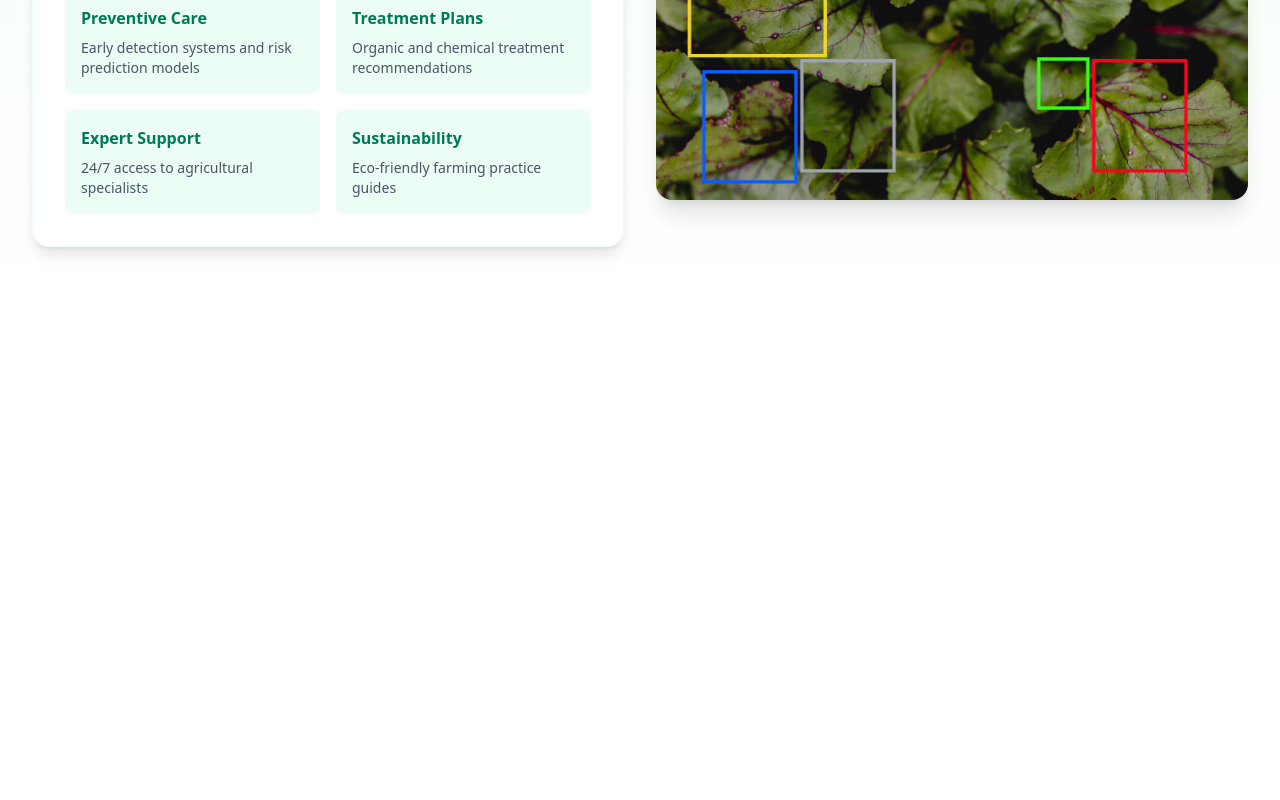
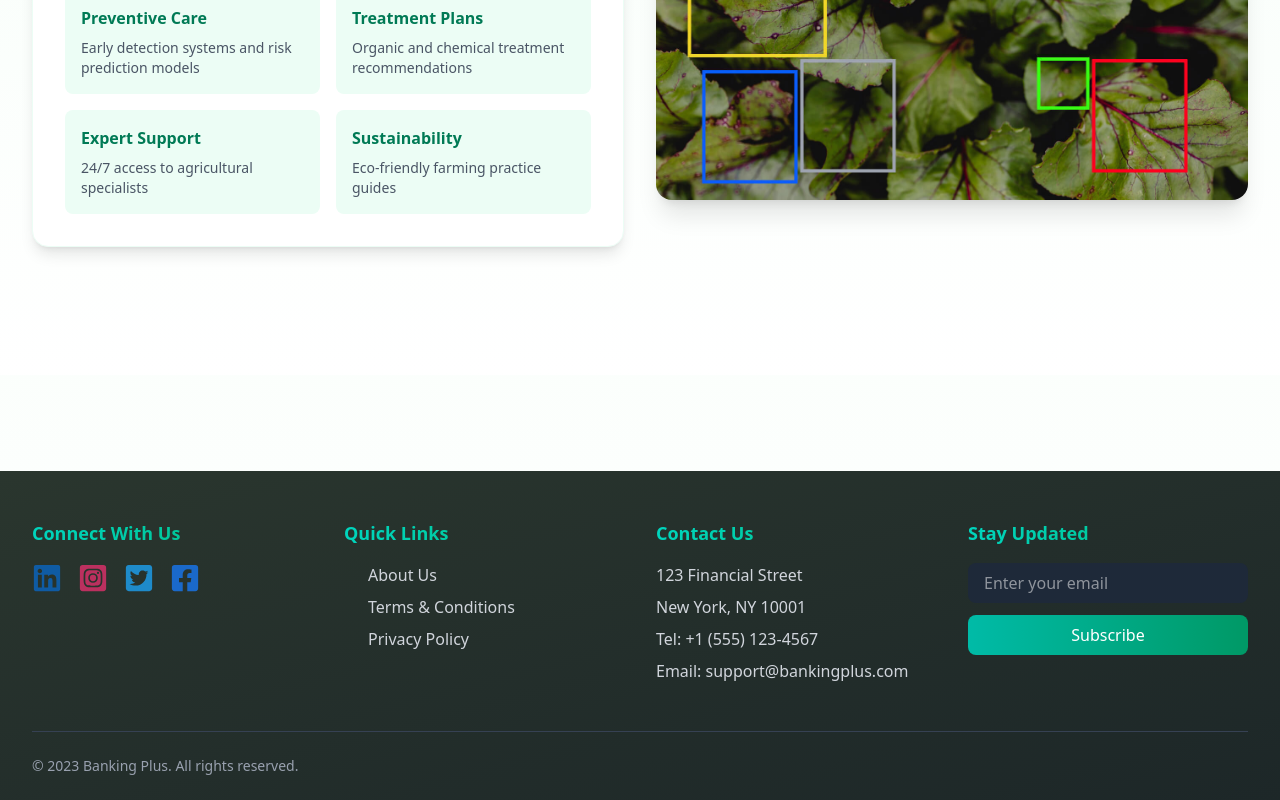
Before and after one commit to Omkar1201/Crop_Disease-Predictor, a React (Vite) app in the folder client/: page /about in a window 1280 px wide. Shown: the part 851-1651 px from the top of the page. Before the commit the page ends 1226 px from the top, so only its background shows below. Built offline with nearby package versions, Linux system fonts and the light colour scheme.

Commit message:
footersection added

```diff
--- a/client/src/App.jsx
+++ b/client/src/App.jsx
@@ -3,6 +3,7 @@ import Home from './pages/Home'
 import SelectFile from './components/SelectFile'
 import Navbar from './components/Navbar'
 import About from './pages/About'
+import FooterSection from './components/FooterSection'
 function App() {
 
 	return (
@@ -13,6 +14,7 @@ function App() {
 				<Route path="/selectfile" element={<SelectFile />} />
 				<Route path="/about" element={<About />} />
 			</Routes>
+			<FooterSection/>
 		</div>
 	)
 }
--- /dev/null
+++ b/client/src/components/FooterSection.jsx
@@ -0,0 +1,125 @@
+import React from "react";
+// import "./stylee.css";
+import { NavLink } from "react-router-dom";
+import { FaLinkedin, FaInstagramSquare, FaTwitterSquare, FaFacebookSquare, FaArrowRight } from "react-icons/fa";
+
+const FooterSection = () => {
+    const containerVariants = {
+        hidden: { opacity: 0, y: 20 },
+        visible: { opacity: 1, y: 0, transition: { duration: 0.5 } },
+      };
+
+      const itemVariants = {
+        hidden: { opacity: 0, x: -20 },
+        visible: { opacity: 1, x: 0 },
+      };
+
+      const cardHover = {
+        hover: {
+          y: -5,
+          transition: { type: "spring", stiffness: 300 }
+        }
+      };
+    return (
+        <div className="w-full bg-gradient-to-br from-[#2a362e] to-[#1d2728] pt-12 mt-24">
+            <div className="max-w-7xl mx-auto px-4 sm:px-6 lg:px-8">
+                <div className="grid grid-cols-1 md:grid-cols-4 gap-8 pb-12">
+                    {/* Social Links */}
+                    <div className="space-y-4">
+                        <h3 className="text-transparent bg-clip-text bg-gradient-to-r from-teal-400 to-emerald-500 text-lg font-semibold">
+                            Connect With Us
+                        </h3>
+                        <div className="flex space-x-4">
+                            {[
+                                { icon: FaLinkedin, color: "#0A66C2" },
+                                { icon: FaInstagramSquare, color: "#E1306C" },
+                                { icon: FaTwitterSquare, color: "#1DA1F2" },
+                                { icon: FaFacebookSquare, color: "#1877F2" },
+                            ].map((SocialIcon, index) => (
+                                <SocialIcon.icon
+                                    key={index}
+                                    className="text-3xl cursor-pointer text-white opacity-80 hover:opacity-100 transition-opacity duration-300 hover:-translate-y-1 transform"
+                                    style={{ color: SocialIcon.color }}
+                                />
+                            ))}
+                        </div>
+                    </div>
+
+                    {/* Quick Links */}
+                    <div className="space-y-4">
+                        <h3 className="text-transparent bg-clip-text bg-gradient-to-r from-teal-400 to-emerald-500 text-lg font-semibold">
+                            Quick Links
+                        </h3>
+                        <div className="flex flex-col space-y-2">
+                            <NavLink
+                                to="/About"
+                                className="text-gray-300 hover:text-white flex items-center group transition-all duration-300"
+                            >
+                                <FaArrowRight className="mr-2 text-teal-400 opacity-0 group-hover:opacity-100 transition-opacity duration-300" />
+                                About Us
+                            </NavLink>
+                            <a href="#" className="text-gray-300 hover:text-white flex items-center group transition-all duration-300">
+                                <FaArrowRight className="mr-2 text-teal-400 opacity-0 group-hover:opacity-100 transition-opacity duration-300" />
+                                Terms & Conditions
+                            </a>
+                            <a href="#" className="text-gray-300 hover:text-white flex items-center group transition-all duration-300">
+                                <FaArrowRight className="mr-2 text-teal-400 opacity-0 group-hover:opacity-100 transition-opacity duration-300" />
+                                Privacy Policy
+                            </a>
+                        </div>
+                    </div>
+
+                    {/* Contact Info */}
+                    <div className="space-y-4">
+                        <h3 className="text-transparent bg-clip-text bg-gradient-to-r from-teal-400 to-emerald-500 text-lg font-semibold">
+                            Contact Us
+                        </h3>
+                        <div className="space-y-2">
+                            <p className="text-gray-300">123 Financial Street</p>
+                            <p className="text-gray-300">New York, NY 10001</p>
+                            <p className="text-gray-300">Tel: +1 (555) 123-4567</p>
+                            <p className="text-gray-300">Email: support@bankingplus.com</p>
+                        </div>
+                    </div>
+
+                    {/* Newsletter */}
+                    <div className="space-y-4">
+                        <h3 className="text-transparent bg-clip-text bg-gradient-to-r from-teal-400 to-emerald-500 text-lg font-semibold">
+                            Stay Updated
+                        </h3>
+                        <form className="flex flex-col space-y-3">
+                            <input
+                                type="email"
+                                placeholder="Enter your email"
+                                className="bg-gray-800 rounded-lg px-4 py-2 text-white focus:outline-none focus:ring-2 focus:ring-teal-400"
+                            />
+                            <button
+                                type="submit"
+                                className="bg-gradient-to-r from-teal-500 to-emerald-600 text-white px-6 py-2 rounded-lg hover:from-teal-600 hover:to-emerald-700 transition-all duration-300 font-medium"
+                            >
+                                Subscribe
+                            </button>
+                        </form>
+                    </div>
+                </div>
+
+                {/* Divider */}
+
+                <div className="border-t border-gray-700"></div>
+                {/* Copyright */}
+                <div className="py-6 flex flex-col md:flex-row justify-between items-center">
+                    <p className="text-gray-400 text-sm text-center mb-2 md:mb-0">
+                        © 2023 Banking Plus. All rights reserved.
+                    </p>
+                    {/* <div className="flex space-x-4">
+                        <img src="/visa.svg" alt="Visa" className="h-8 opacity-75 hover:opacity-100 transition-opacity" />
+                        <img src="/mastercard.svg" alt="Mastercard" className="h-8 opacity-75 hover:opacity-100 transition-opacity" />
+                        <img src="/amex.svg" alt="Amex" className="h-8 opacity-75 hover:opacity-100 transition-opacity" />
+                    </div> */}
+                </div>
+            </div>
+        </div>
+    );
+};
+
+export default FooterSection;
```
